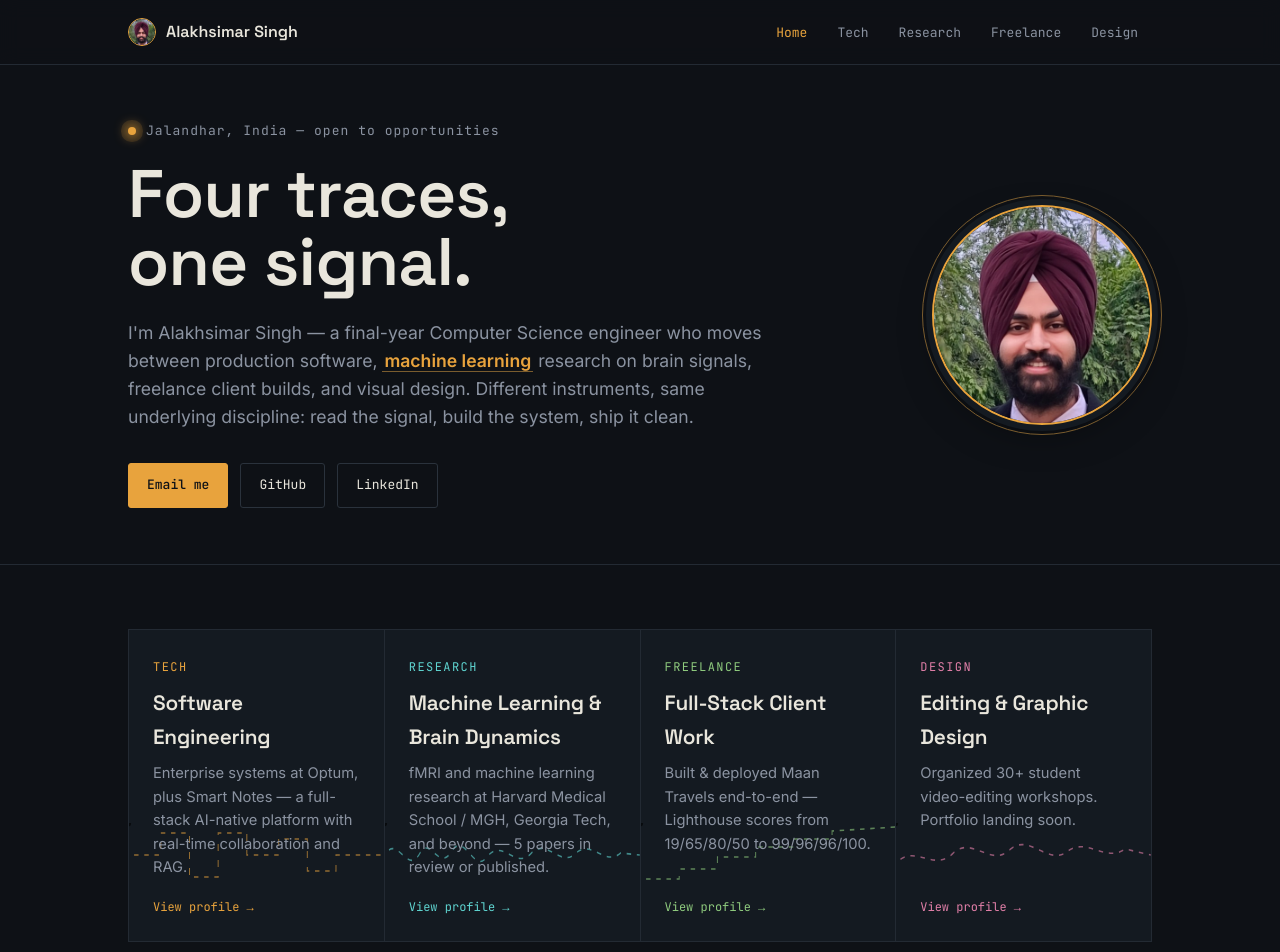
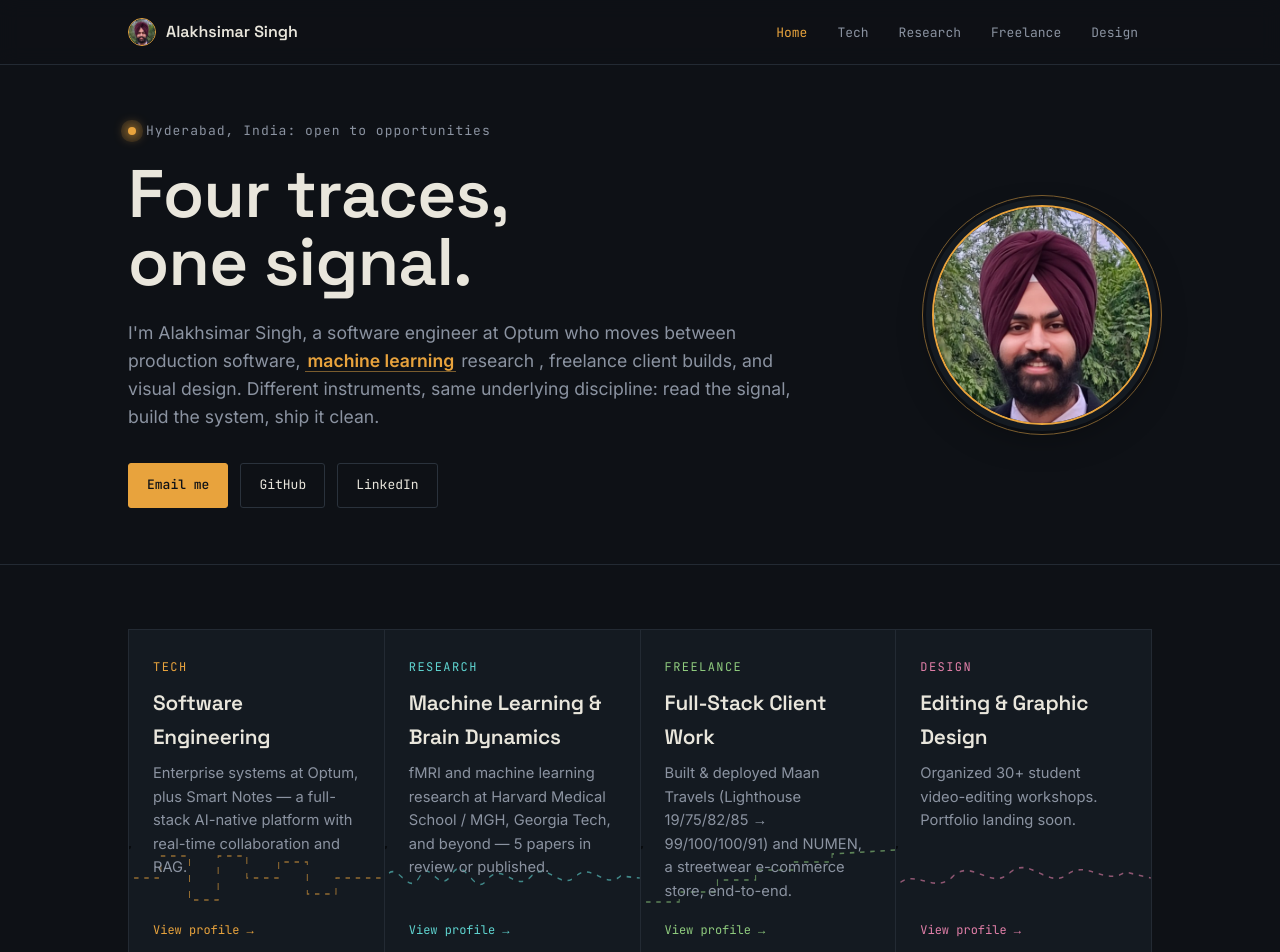
Before and after one commit to AlakhsimarSingh/portfolio_website, a Next.js app: page / in a window 1280 px wide. Shown: the top 952 px of the page. Built offline with nearby package versions, Linux system fonts and the light colour scheme; no server answers.

Commit message:
added numenstore to freelance

```diff
--- a/app/page.tsx
+++ b/app/page.tsx
@@ -27,12 +27,12 @@ export default function HubPage() {
         <div className="container">
           <div className="hero-grid">
             <div>
-              <div className="hero-kicker">Jalandhar, India — open to opportunities</div>
+              <div className="hero-kicker">Hyderabad, India: open to opportunities</div>
               <h1>Four traces,<br />one signal.</h1>
               <p className="hero-sub">
-                I&apos;m Alakhsimar Singh — a final-year Computer Science engineer who moves
+                I&apos;m Alakhsimar Singh, a software engineer at Optum who moves
                 between production software, <mark className="term">machine learning</mark> research
-                on brain signals, freelance client builds, and visual design. Different
+                , freelance client builds, and visual design. Different
                 instruments, same underlying discipline: read the signal, build the
                 system, ship it clean.
               </p>
@@ -82,7 +82,7 @@ export default function HubPage() {
               href="/freelance"
               label="Freelance"
               title="Full-Stack Client Work"
-              description="Built & deployed Maan Travels end-to-end — Lighthouse scores from 19/65/80/50 to 99/96/96/100."
+              description="Built & deployed Maan Travels (Lighthouse 19/75/82/85 → 99/100/100/91) and NUMEN, a streetwear e-commerce store, end-to-end."
               tracePath="M0,56 L60,56 L60,46 L120,46 L120,34 L180,34 L180,24 L240,24 L240,16 L300,16 L300,8 L400,4"
               index={2}
             />
```
